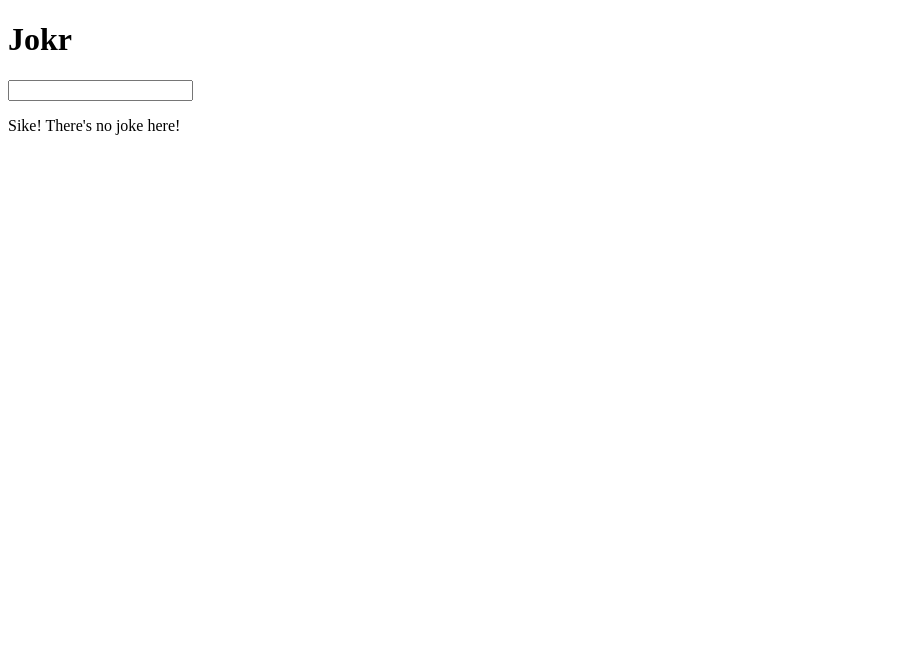
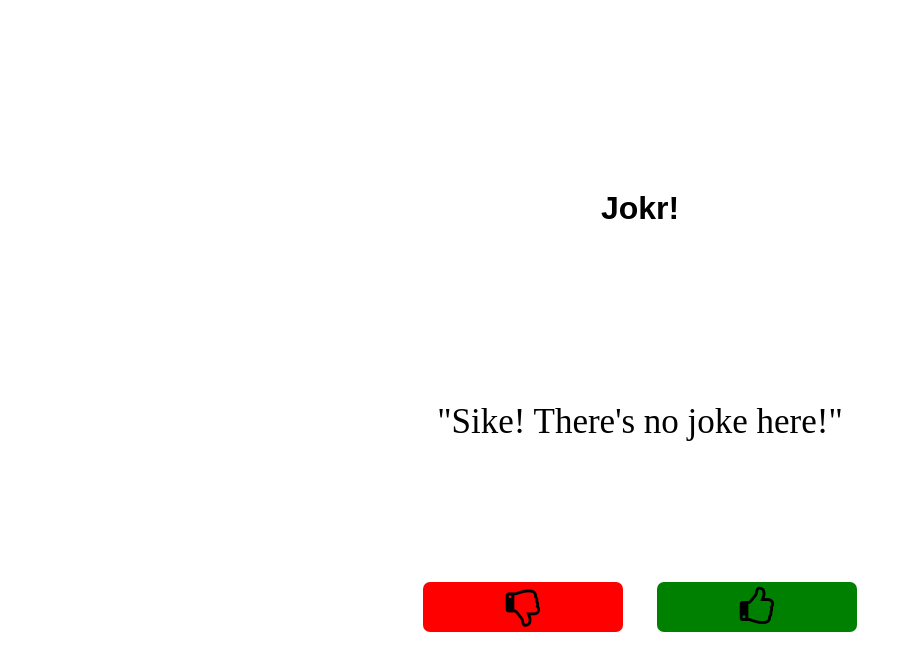
Before and after one commit to Dukino/Jokr, a plain HTML site: page index.html in a window 1280 px wide. Shown: the whole page, without its empty margins (0-912 px from the left). Drawn offline with Linux system fonts and the light colour scheme.

Commit message:
Created organization of json files and started adding css and elements to the app

```diff
--- a/index.html
+++ b/index.html
@@ -1,14 +1,23 @@
 <!DOCTYPE HTML>
 <html>
     <head>
+        <title>Jokr!</title>
+        <link rel="stylesheet" href="style.css">
+        <link rel="stylesheet" href="https://cdnjs.cloudflare.com/ajax/libs/font-awesome/4.7.0/css/font-awesome.min.css">
 
     </head>
     <body>
-        <div class="container">
-            <h1>Jokr</h1>
-            <input type="text" id="username" />
-            <br/>
-            <p id="joke">Sike! There's no joke here!</p>
+        <div class="container center">
+            <h1 class="title">Jokr!</h1>
+            <br><br><br>
+            <p id="joke">"Sike! There's no joke here!"</p>
+            <br><br><br><br><br>
+            <button type="button" id="dislike">
+                    <i class="fa fa-thumbs-o-down"></i>
+            </button>
+            <button type="button" id="like">
+                <i class="fa fa-thumbs-o-up"></i>
+            </button>
         </div>
     </body>
 </html>
--- a/jokes.json
+++ b/jokes.json
@@ -1,10 +1,12 @@
 [
     {
         "id" : "0",
-        "content" : "Sike! There is no joke here!"
+        "content" : "Sike! There is no joke here!",
+        "submittedBy" : "Admin"
     },
     {
         "id" : "1",
-        "content" : "This is the second joke...Change me later..."
+        "content" : "This is the second joke...Change me later...",
+        "submittedBy" : "Admin"
     }
 ]
--- a/style.css
+++ b/style.css
@@ -0,0 +1,32 @@
+.center {
+    text-align: center;
+}
+.title {
+    margin-top: 15%;
+}
+#joke {
+    margin-top: 100px;
+}
+h1 {
+    font-family: sans-serif;
+}
+button {
+    display: inline-block;
+    border-radius: 7px;
+    border: 0px;
+    min-width: 200px;
+    min-height: 50px;
+    margin: 15px;
+}
+button#like {
+    background: green;
+}
+button#dislike {
+    background: red;
+}
+.fa {
+    font-size: 40px !important;
+}
+p {
+    font-size: 35px;
+}
```
Also changed, not shown: users.json (+8 -0 lines).
